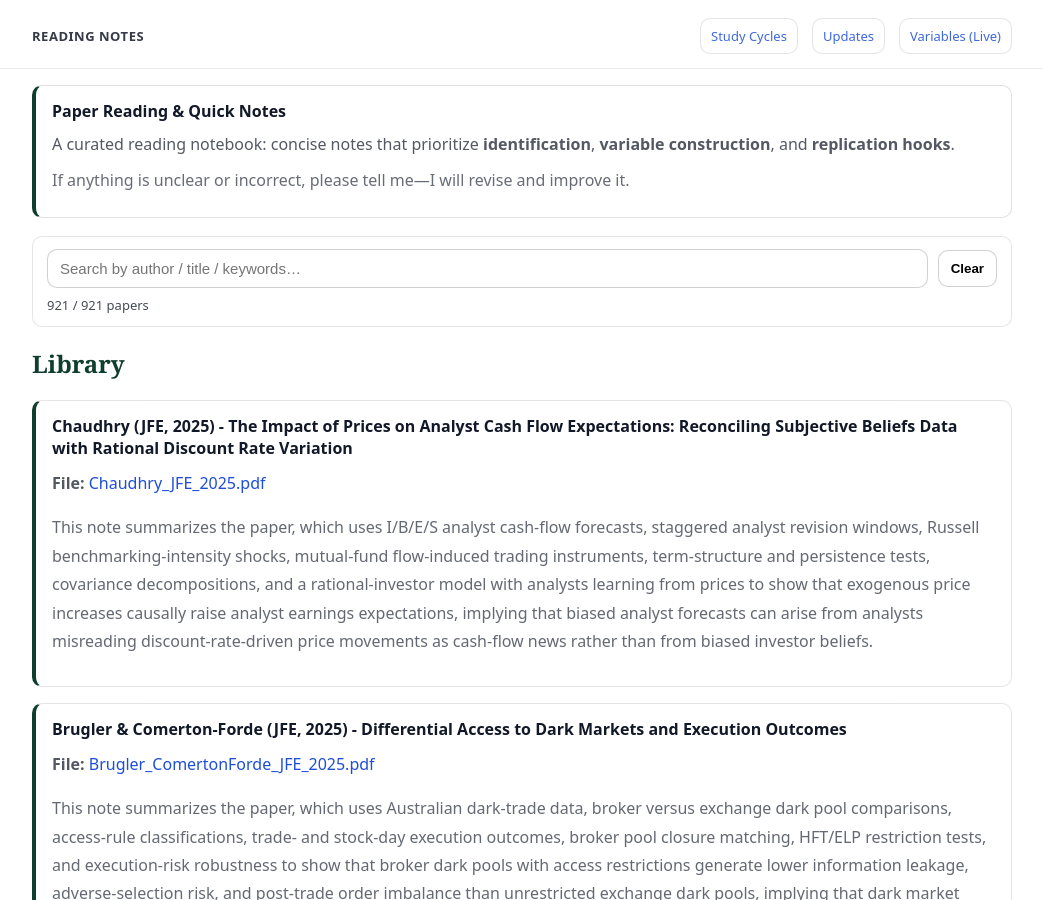
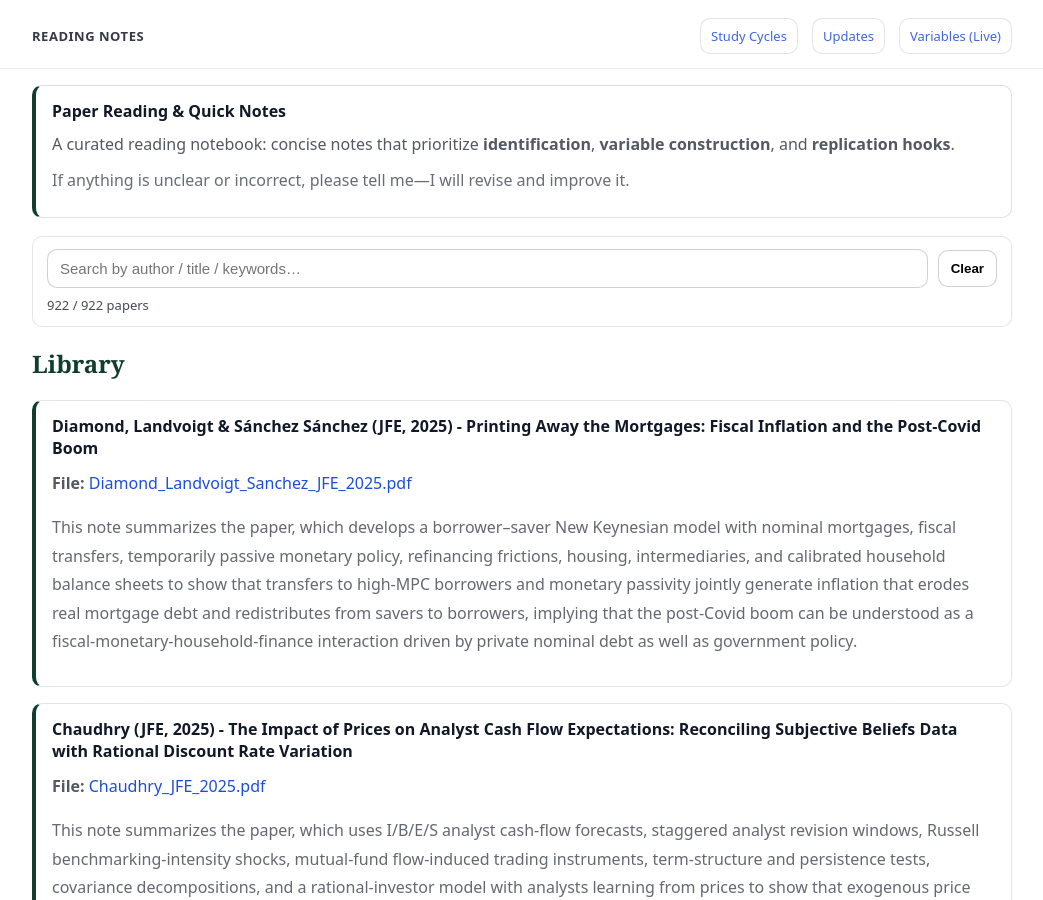
Before and after one commit to yaxinzn/study-archive, a Jekyll site: the page built from reading/index.md, in a window 1280 px wide and 900 px high. Shown: the whole window, without its empty margins (118-1161 px from the left). Built offline with Jekyll 4.4.1, drawn with Linux system fonts in a browser that asks for light colours.

Commit message:
Reading: add/update Diamond_Landvoigt_Sanchez_JFE_2025.pdf

```diff
--- a/_data/reading.yml
+++ b/_data/reading.yml
@@ -1,3 +1,7 @@
+- title: "Diamond, Landvoigt & Sánchez Sánchez (JFE, 2025) - Printing Away the Mortgages: Fiscal Inflation and the Post-Covid Boom"
+  file: "Diamond_Landvoigt_Sanchez_JFE_2025.pdf"
+  desc: "This note summarizes the paper, which develops a borrower–saver New Keynesian model with nominal mortgages, fiscal transfers, temporarily passive monetary policy, refinancing frictions, housing, intermediaries, and calibrated household balance sheets to show that transfers to high-MPC borrowers and monetary passivity jointly generate inflation that erodes real mortgage debt and redistributes from savers to borrowers, implying that the post-Covid boom can be understood as a fiscal-monetary-household-finance interaction driven by private nominal debt as well as government policy."
+
 - title: "Chaudhry (JFE, 2025) - The Impact of Prices on Analyst Cash Flow Expectations: Reconciling Subjective Beliefs Data with Rational Discount Rate Variation"
   file: "Chaudhry_JFE_2025.pdf"
   desc: "This note summarizes the paper, which uses I/B/E/S analyst cash-flow forecasts, staggered analyst revision windows, Russell benchmarking-intensity shocks, mutual-fund flow-induced trading instruments, term-structure and persistence tests, covariance decompositions, and a rational-investor model with analysts learning from prices to show that exogenous price increases causally raise analyst earnings expectations, implying that biased analyst forecasts can arise from analysts misreading discount-rate-driven price movements as cash-flow news rather than from biased investor beliefs."
```
Also changed, not shown: 1 other file.
